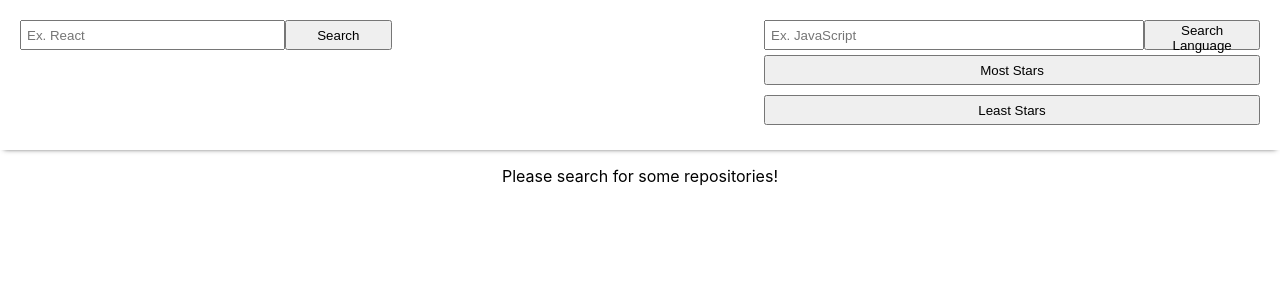
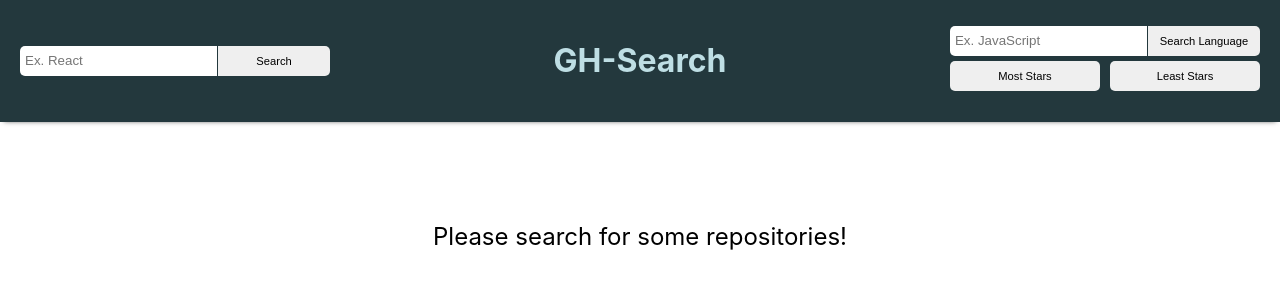
Before and after one commit to N-Gibson/gh-search, a React (Create React App) app: page / in a window 1280 px wide. Shown: the top 300 px of the page. Built offline with nearby package versions, Linux system fonts and the light colour scheme.

Commit message:
Add css styles

```diff
--- a/src/Components/Repositories/Repositories.js
+++ b/src/Components/Repositories/Repositories.js
@@ -6,10 +6,12 @@ const Result = (props) => {
   const { name, language, description, id } = props.data;
 
   return (
-    <Link to={`/repository/${id}`} className="Result">
-      <h2>{name}</h2>
-      <p>{description}</p>
-      <p>{language}</p>
+    <Link to={`/repository/${id}`} id="link-to-repo">
+      <div className="result">
+        <h2 id="repository-name" className="repository-text">{name}</h2>
+        <p className="repository-text">Description: {description}</p>
+        <p className="repository-text">Language: {language}</p>
+      </div>
     </Link>
   )
 }
--- a/src/Components/Repositories/Repositories.scss
+++ b/src/Components/Repositories/Repositories.scss
@@ -0,0 +1,24 @@
+.result {
+  background-color: #fff;
+  border: 1px solid black;
+  border-radius: 5px;
+  margin: 10px;
+    &:hover {
+      cursor: pointer;
+      box-shadow: 0 4px 4px 0 #cdcdd0, 0 3px 10px 1px #cdcdd0;
+      transform: scale(1.01);
+      #repository-name {
+        color: blue;
+        text-decoration: underline;
+      }
+    }
+}
+
+.repository-text {
+  color: black;
+  text-decoration: none;
+}
+
+#link-to-repo {
+  text-decoration: none;
+}
--- a/src/Components/Repository/Repository.js
+++ b/src/Components/Repository/Repository.js
@@ -1,5 +1,6 @@
 import React from 'react';
 import './Repository.scss';
+import { Link } from 'react-router-dom';
 
 const Repository = (props) => {
   const { id, repos } = props;
@@ -12,12 +13,20 @@ const Repository = (props) => {
     <div>
       {
         repos &&
-        <div className="Repository">
-          <h2>{repo.name}</h2>
-          <p>Owner: {repo.owner.login}</p>
-          <p>Description: {repo.description}</p>
-          <p>Language: {repo.language}</p>
-          <p>Stars: {repo.stargazers_count}</p>
+        <div className="repository">
+          <div className="back-button-container">
+            <Link to={'/'}>
+              <button id="back-button">Back</button>
+            </Link>
+            <h2 id="title-2">GH-Search</h2>
+          </div>
+          <div className="repo-content">
+            <h2 id="repo-name">{repo.name}</h2>
+            <p><span>Owner: </span>{repo.owner.login}</p>
+            <p><span>Description: </span>{repo.description}</p>
+            <p><span>Language: </span>{repo.language}</p>
+            <p><span>Stars: </span>{repo.stargazers_count}</p>
+          </div>
         </div>
       }
       {
--- a/src/Components/Repository/Repository.scss
+++ b/src/Components/Repository/Repository.scss
@@ -0,0 +1,50 @@
+.repository {
+  border: 1px solid black;
+  background-color: #E3E3E3;
+  min-height: 100vh;
+}
+
+#title-2 {
+  color: rgb(190, 222, 228);
+  display: flex;
+  font-size: 2em;
+  justify-content: center;
+  margin-left: 30%;
+}
+
+.back-button-container {
+  align-items: center;
+  background-color: #23383D;
+  display: flex;
+  height: 120px;
+}
+
+#back-button {
+  border: none;
+  border-radius: 5px;
+  font-size: .9em;
+  height: 30px;
+  margin: 20px;
+  width: 150px;
+    &:hover {
+      cursor: pointer;
+      font-weight: 700;
+    }
+}
+
+#repo-name {
+  margin: 0px;
+  padding: 20px;
+}
+
+.repo-content {
+  background-color: #fff;
+  border: 1px solid black;
+  border-radius: 5px;
+  margin: 10px;
+  padding: 20px;
+}
+
+span {
+  font-size: 1.2em;
+}
--- a/src/Components/UserInteractions/UserInteractions.js
+++ b/src/Components/UserInteractions/UserInteractions.js
@@ -57,22 +57,25 @@ class UserInteractions extends Component {
 
     return (
       <div className="interactions-results">
-        <div className="user-interactions">
+        <header className="user-interactions">
           <div className="search-container">
             <input type="text" name="userInput" placeholder="Ex. React" value={this.state.userInput} onChange={this.handleChange}></input>
             <button className="search-buttons" onClick={this.searchRepos}>Search</button>
           </div>
+          <h1>GH-Search</h1>
           <div className="filter-container">
             <div className="language-container">
               <input type="text" name="languageInput" placeholder="Ex. JavaScript" value={this.state.languageInput} onChange={this.handleChange}></input>
               <button className="search-buttons" onClick={this.filterByLanguage}>Search Language</button>
             </div>
-            <button className="more-less-stars" onClick={() => this.sortByStars('most')}>Most Stars</button>
-            <button className="more-less-stars" onClick={() => this.sortByStars('least')}>Least Stars</button>
+            <div className="star-container">
+              <button id="more-stars" className="more-less-stars" onClick={() => this.sortByStars('most')}>Most Stars</button>
+              <button id="less-stars" className="more-less-stars" onClick={() => this.sortByStars('least')}>Least Stars</button>
+            </div>
           </div>
-        </div>
+        </header>
         <div>{foundRepositories}</div>
-        {this.state.welcomeMessage && <p>Please search for some repositories!</p>}
+        {this.state.welcomeMessage && <p id="welcome-message">Please search for some repositories!</p>}
       </div>
     )
   }
--- a/src/Components/UserInteractions/UserInteractions.scss
+++ b/src/Components/UserInteractions/UserInteractions.scss
@@ -1,4 +1,11 @@
+.interaction-results {
+  background-color: #E3E3E3;
+  min-height: 100vh;
+}
+
 .user-interactions {
+  align-items: center;
+  background-color: #23383D;
   box-shadow: 0 3px 5px -4px rgb(62, 62, 62);
   display: flex;
   justify-content: space-between;
@@ -8,7 +15,11 @@
 .search-container {
   display: flex;
   height: 30px;
-  width: 30%;
+  width: 25%;
+}
+
+h1 {
+  color: rgb(190, 222, 228);
 }
 
 .language-container {
@@ -19,28 +30,57 @@
 .filter-container {
   flex-direction: column;
   display: flex;
-  width: 40%;
+  width: 25%;
 }
 
 .search-buttons {
+  border: none;
+  border-radius: 0px 5px 5px 0px;
   cursor: pointer;
+  font-size: .7em;
   height: 30px;
-  width: 150px;
+  width: 175px;
     &:hover {
-      background-color: red;
+      font-weight: 700;
     }
 }
 
+.star-container {
+  display: flex;
+  justify-content: space-between;
+}
+
 .more-less-stars {
+  border: none;
+  border-radius: 5px;
   cursor: pointer;
   height: 30px;
   margin: 5px 0px;
+  width: 50%;
     &:hover {
-
+      font-weight: 700;
     }
 }
 
+#more-stars {
+  font-size: .7em;
+  margin-right: 5px;
+}
+
+#less-stars {
+  font-size: .7em;
+  margin-left: 5px;
+}
+
 input {
+  border: none;
+  border-right: 1px solid #23383D;
+  border-radius: 5px 0px 0px 5px;
   padding-left: 5px;
   width: 100%;
 }
+
+#welcome-message {
+  font-size: 1.5em;
+  margin: 100px;
+}
```
